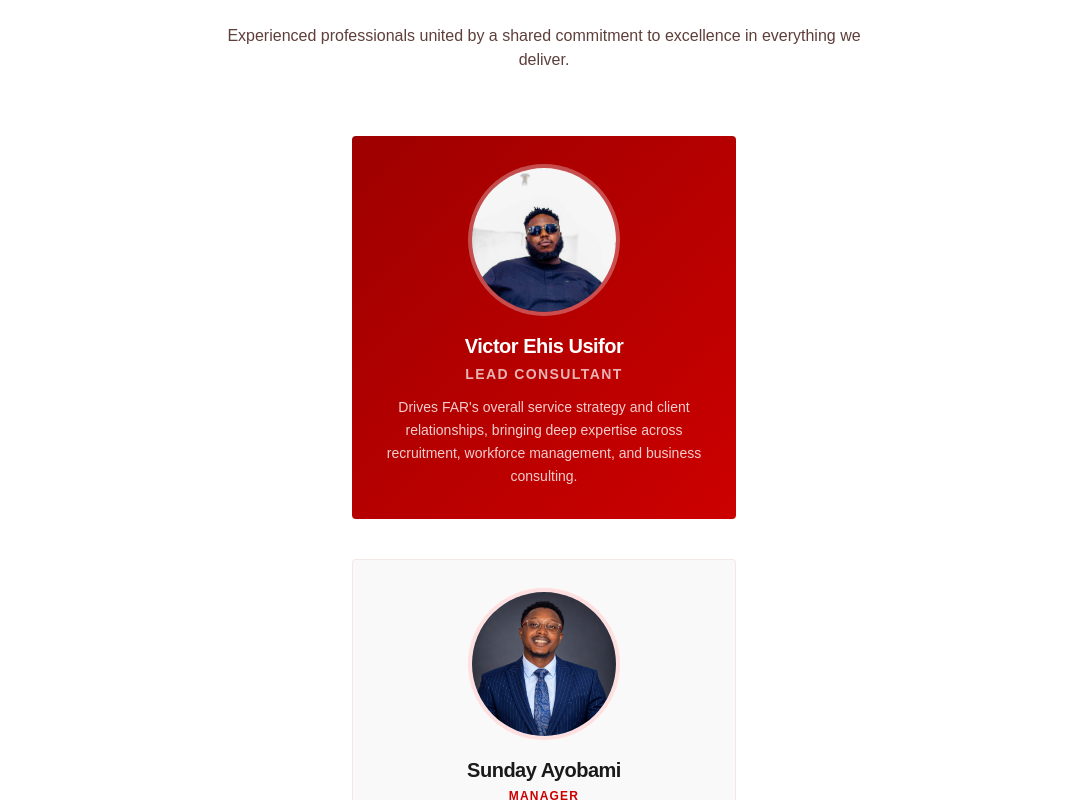
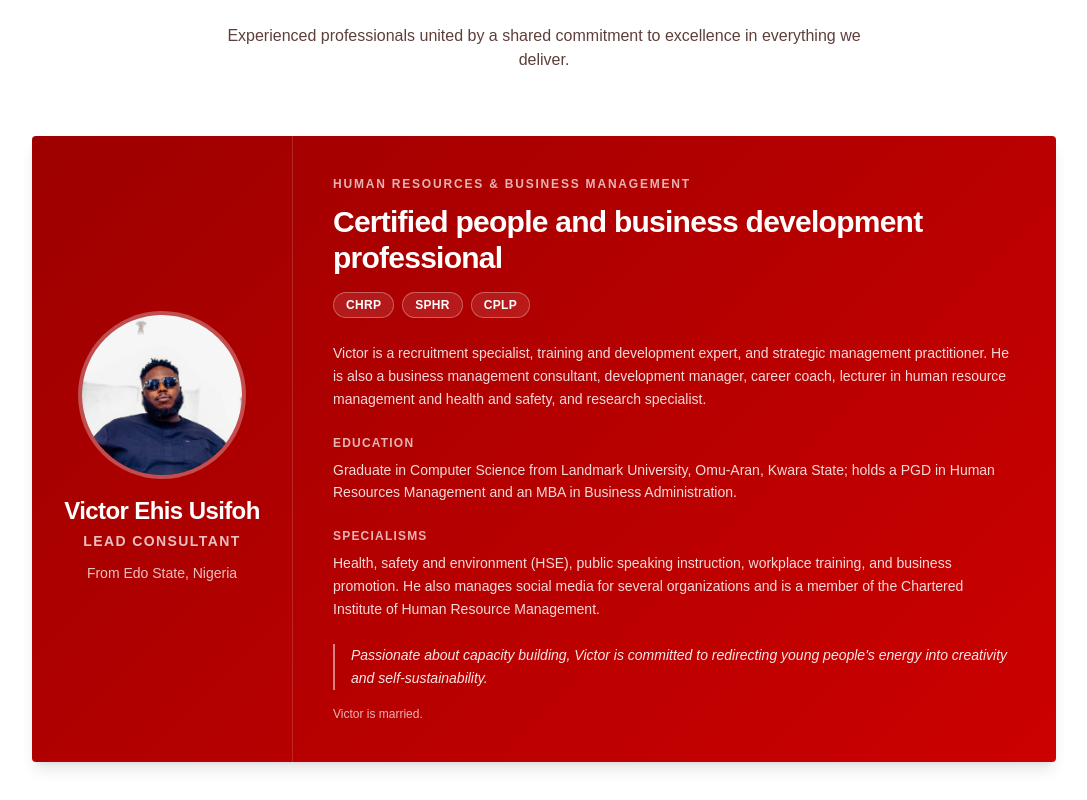
Before and after one commit to Sammmy-dev/FAR, a Next.js app: page /about in a window 1280 px wide. Shown: the part 3080-3880 px from the top of the page, without its empty margins (96-1183 px from the left). Built offline with nearby package versions, Linux system fonts and the light colour scheme; no server answers; a web font is replaced by a local one.

Commit message:
edit staff profile

```diff
--- a/scripts/seed.ts
+++ b/scripts/seed.ts
@@ -27,8 +27,8 @@ if (!MONGODB_URI) {
   process.exit(1);
 }
 
-const SEED_EMAIL = process.env.SEED_EMAIL ?? "ajiboyeadebayo901@gmail.com";
-const SEED_PASSWORD = process.env.SEED_PASSWORD ?? "Aji&2001";
+const SEED_EMAIL = process.env.SEED_EMAIL ?? "";
+const SEED_PASSWORD = process.env.SEED_PASSWORD ?? "";
 const SEED_NAME = process.env.SEED_NAME ?? "FAR Super Admin";
 // const SEED_EMAIL = process.env.SEED_EMAIL ?? "admin@far.ng";
 // const SEED_PASSWORD = process.env.SEED_PASSWORD ?? "ChangeMe123!";
--- a/src/app/(public)/about/page.tsx
+++ b/src/app/(public)/about/page.tsx
@@ -13,7 +13,6 @@ import {
   HiLightningBolt,
   HiShieldCheck,
   HiStar,
-  HiUser,
 } from "react-icons/hi";
 
 export const metadata: Metadata = {
@@ -251,21 +250,66 @@ export default function AboutPage() {
 
           {/* Lead Consultant */}
           <div className="mb-10 flex justify-center">
-            <div className="w-full max-w-sm rounded bg-brand-gradient p-8 text-center text-white">
-              <div className="mx-auto mb-5 flex h-36 w-36 items-center justify-center overflow-hidden rounded-full bg-white/20 ring-4 ring-white/30">
+            <div className="grid w-full max-w-5xl overflow-hidden rounded bg-brand-gradient text-white shadow-lg md:grid-cols-[260px_1fr]">
+              <div className="flex flex-col items-center justify-center p-8 text-center">
+                <div className="mb-5 flex h-40 w-40 items-center justify-center overflow-hidden rounded-full bg-white/20 ring-4 ring-white/30">
                   <img
                     src="/Victor-Ehis.jpeg"
-                  alt="Victor Ehis Usifor"
+                    alt="Victor Ehis Usifoh"
                     className="h-full w-full object-cover"
                   />
                 </div>
-              <h3 className="mb-1 text-xl font-extrabold">Victor Ehis Usifor</h3>
-              <p className="mb-3 text-sm font-semibold uppercase tracking-widest text-white/70">
+                <h3 className="mb-1 text-2xl font-extrabold">Victor Ehis Usifoh</h3>
+                <p className="mb-3 text-sm font-semibold uppercase tracking-widest text-white/75">
                   Lead Consultant
                 </p>
-              <p className="text-sm text-white/80 leading-relaxed">
-                Drives FAR&apos;s overall service strategy and client relationships, bringing deep expertise across recruitment, workforce management, and business consulting.
+                <p className="text-sm text-white/75">From Edo State, Nigeria</p>
+              </div>
+
+              <div className="border-t border-white/15 p-8 md:border-l md:border-t-0 md:p-10">
+                <p className="mb-3 text-xs font-semibold uppercase tracking-[0.15em] text-white/70">
+                  Human Resources & Business Management
                 </p>
+                <h4 className="mb-4 text-2xl font-bold sm:text-3xl">
+                  Certified people and business development professional
+                </h4>
+                <div className="mb-6 flex flex-wrap gap-2">
+                  {["CHRP", "SPHR", "CPLP"].map((credential) => (
+                    <span
+                      key={credential}
+                      className="rounded-full border border-white/30 bg-white/10 px-3 py-1 text-xs font-bold tracking-wide"
+                    >
+                      {credential}
+                    </span>
+                  ))}
+                </div>
+                <p className="mb-6 text-sm leading-relaxed text-white/85">
+                  Victor is a recruitment specialist, training and development expert, and strategic management practitioner. He is also a business management consultant, development manager, career coach, lecturer in human resource management and health and safety, and research specialist.
+                </p>
+
+                <div className="mb-6">
+                  <h5 className="mb-2 text-xs font-bold uppercase tracking-widest text-white/70">
+                    Education
+                  </h5>
+                  <p className="text-sm leading-relaxed text-white/85">
+                    Graduate in Computer Science from Landmark University, Omu-Aran, Kwara State; holds a PGD in Human Resources Management and an MBA in Business Administration.
+                  </p>
+                </div>
+
+                <div className="mb-6">
+                  <h5 className="mb-2 text-xs font-bold uppercase tracking-widest text-white/70">
+                    Specialisms
+                  </h5>
+                  <p className="text-sm leading-relaxed text-white/85">
+                    Health, safety and environment (HSE), public speaking instruction, workplace training, and business promotion. He also manages social media for several organizations and is a member of the Chartered Institute of Human Resource Management.
+                  </p>
+                </div>
+
+                <p className="border-l-2 border-white/50 pl-4 text-sm italic leading-relaxed text-white/90">
+                  Passionate about capacity building, Victor is committed to redirecting young people&apos;s energy into creativity and self-sustainability.
+                </p>
+                <p className="mt-4 text-xs text-white/70">Victor is married.</p>
+              </div>
             </div>
           </div>
 
```
Also changed, not shown: 1 other file (tests, documents, lock files or other folders). Lines whose indentation alone changed are shown as unchanged.
